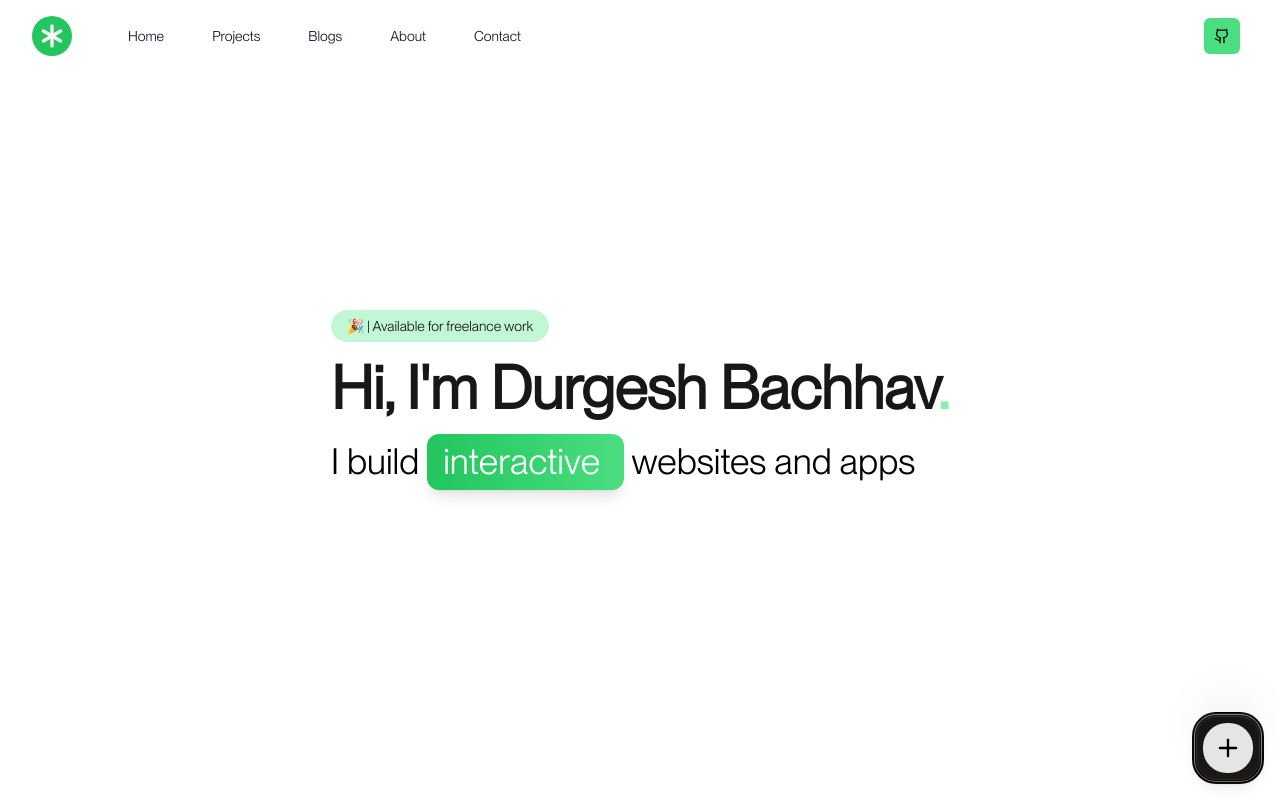
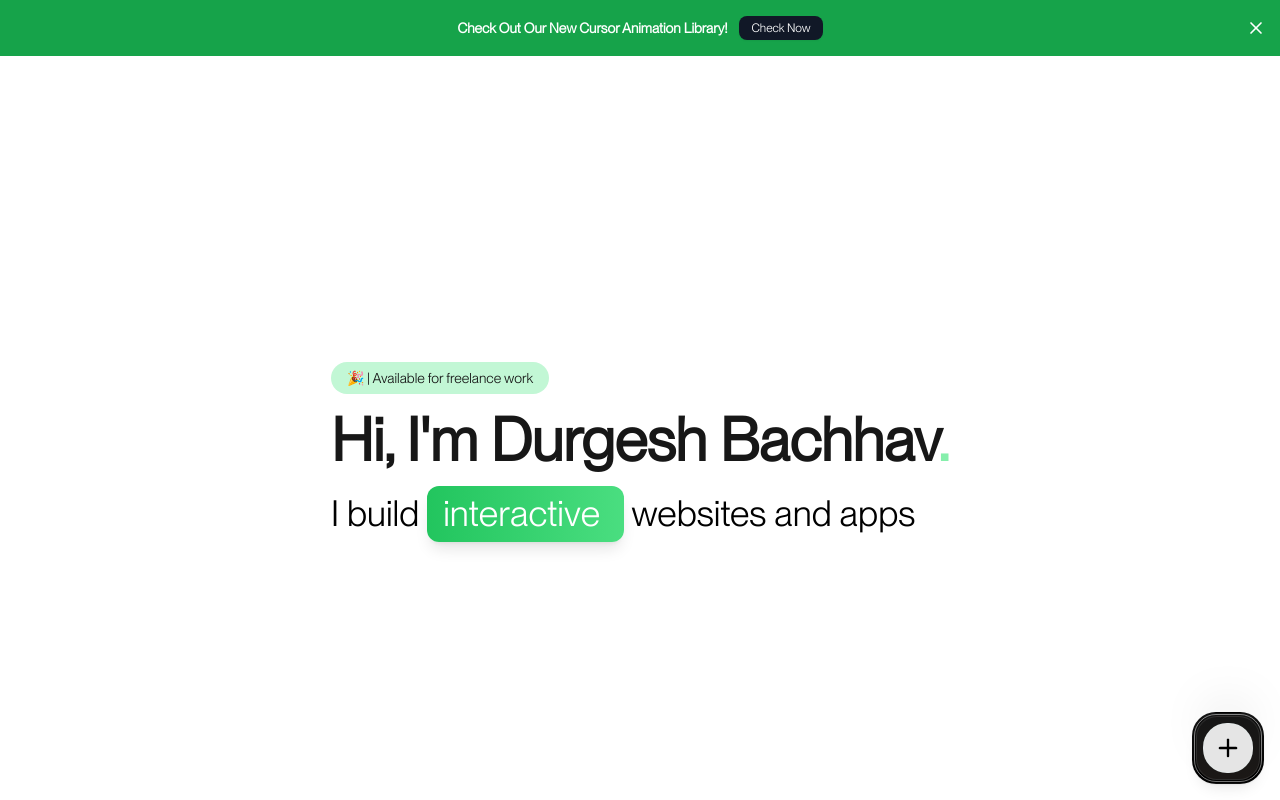
Before and after one commit to sarathchan/personal-portfolio, a React (Vite) app: page / in a window 1280 px wide. Shown: the top 800 px of the page. Built offline with nearby package versions, Linux system fonts and the light colour scheme.

Commit message:
add banner in website

```diff
--- /dev/null
+++ b/src/components/common/Banner.jsx
@@ -0,0 +1,57 @@
+import { useState } from 'react'
+
+const CloseIcon = ({ className, ...props }) => (
+     <svg
+          xmlns="http://www.w3.org/2000/svg"
+          width="24"
+          height="24"
+          viewBox="0 0 24 24"
+          fill="none"
+          stroke="currentColor"
+          strokeWidth="2"
+          strokeLinecap="round"
+          strokeLinejoin="round"
+          className={className}
+          {...props}
+     >
+          <path d="M18 6 6 18" />
+          <path d="m6 6 12 12" />
+     </svg>
+)
+
+export default function CollapsibleBanner() {
+     const [isVisible, setIsVisible] = useState(true)
+
+     return (
+          <>
+               <div
+                    // replace `absolute` with `fixed` if you want the banner to be fixed on the page Also Animation will not work if you use `absolute`
+                    className={`absolute left-0 right-0 top-0 z-50 transition-all duration-300 ease-in-out ${isVisible ? 'translate-y-0' : '-translate-y-full'
+                         }`}
+               >
+                    <div className="flex w-full items-center gap-x-6 bg-green-600 px-6 py-4 sm:px-3.5 sm:before:flex-1">
+                         <div className="flex items-center text-sm font-medium leading-6 text-white">
+                              <p className='font-bold text-white'>Check Out Our New Cursor Animation Library!</p>
+
+                              <a
+                                   href="https://cursify.vercel.app/"
+                                   className="ml-3 flex-none rounded-lg bg-gray-900 px-3 py-1 text-xs text-white shadow-sm hover:bg-gray-900/80"
+                              >
+                                   Check Now
+                              </a>
+                         </div>
+                         <div className="flex flex-1 justify-end">
+                              <button
+                                   type="button"
+                                   onClick={() => setIsVisible(false)}
+                                   aria-label="Dismiss"
+                              >
+                                   <CloseIcon className="h-5 w-5 text-white" />
+                              </button>
+                         </div>
+                    </div>
+               </div>
+               {isVisible && <div className="h-[52px]" />}
+          </>
+     )
+}
--- a/src/pages/HomePage.jsx
+++ b/src/pages/HomePage.jsx
@@ -2,6 +2,7 @@ import React from "react";
 import Hero from "../components/Hero";
 import ScrollStack from "../components/common/ScrollStack";
 import SEO from "../components/SEO";
+import CollapsibleBanner from "../components/common/Banner";
 
 const HomePage = ({ setActiveSection }) => {
   return (
@@ -11,6 +12,7 @@ const HomePage = ({ setActiveSection }) => {
         description="Welcome to my portfolio website. I'm a Full Stack Developer specializing in modern web technologies."
         path="/"
       />
+      <CollapsibleBanner />
       <Hero />
       <ScrollStack onSectionChange={setActiveSection} />
     </div>
```
